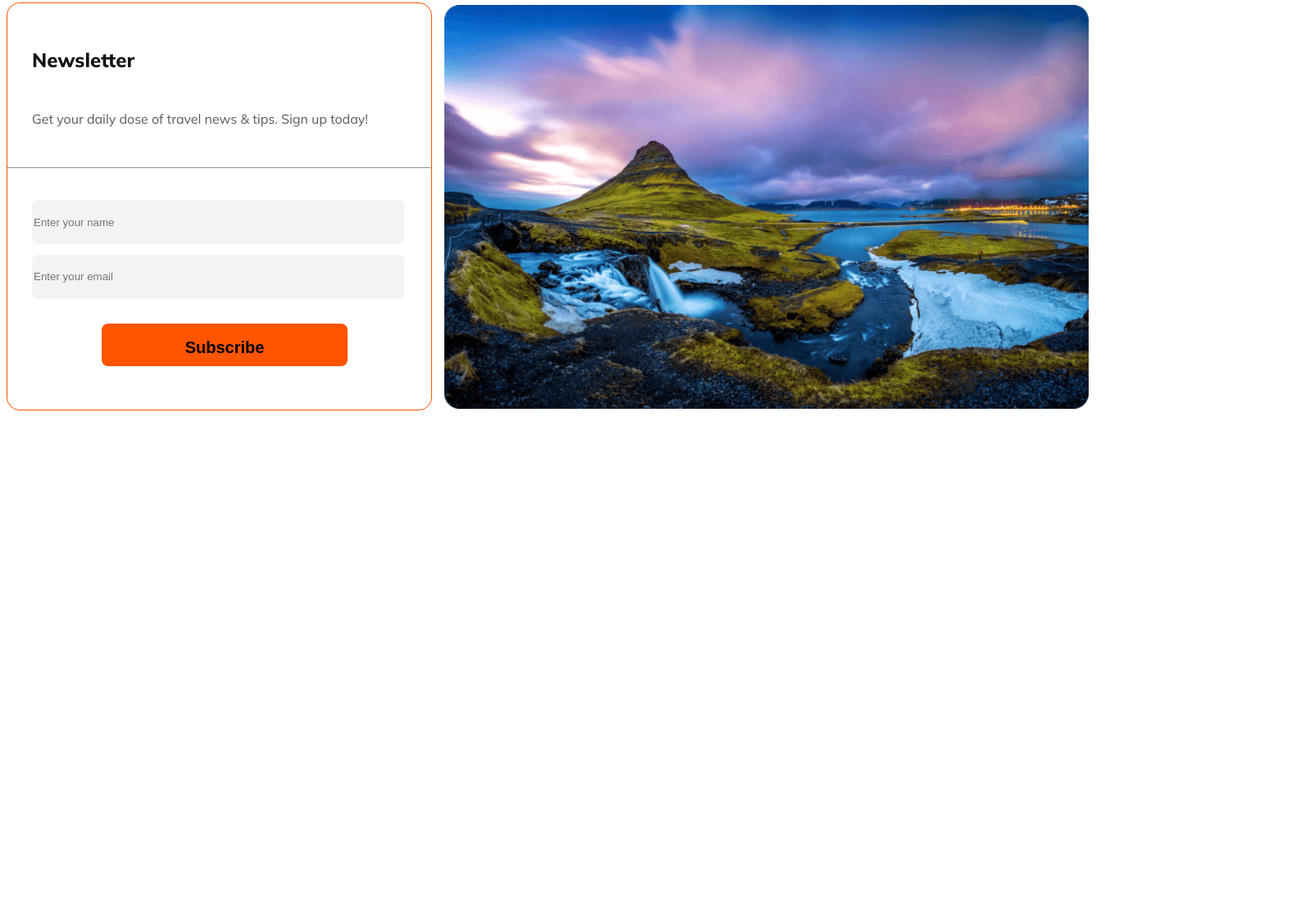
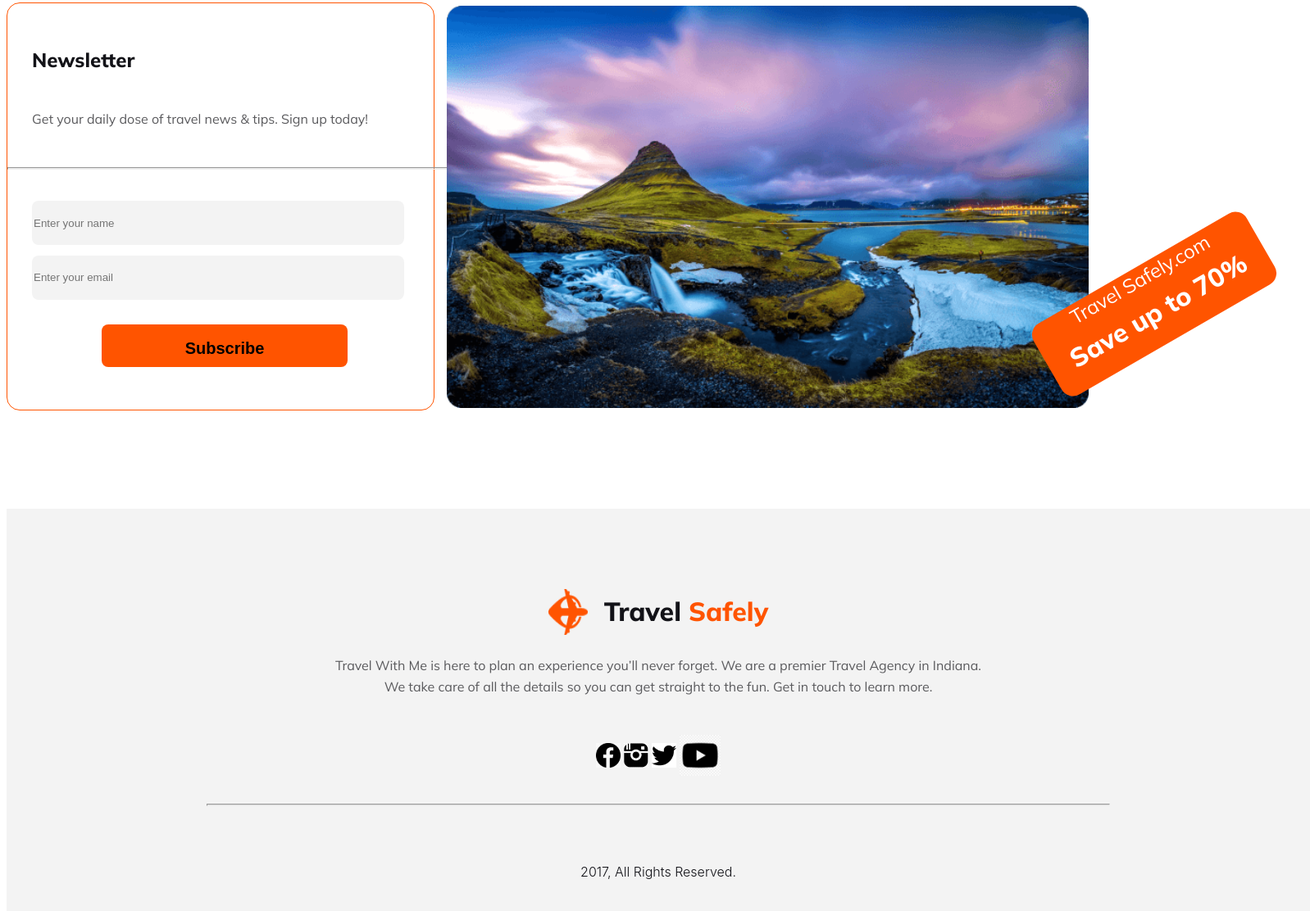
Before and after one commit to Anayet123344/Assignment-2, a plain HTML site: page index.html in a window 1280 px wide. Shown: the part 3582-4694 px from the top of the page at 82% size, 1598 px wide, since content can reach past the window. Before the commit the page ends 4091 px from the top, so only its background shows below. Drawn offline with Linux system fonts and the light colour scheme.

Commit message:
footer complete

```diff
--- a/index.html
+++ b/index.html
@@ -148,14 +148,41 @@
                 <br>
                 <input class="email" type="email" name="" id="" placeholder="Enter your email">
                 <br>
-                <button class="news-btn"><h2>Subscribe</h2></button>
+                <button class="news-btn">
+                    <h2>Subscribe</h2>
+                </button>
             </div>
             <img class="news-img" src="Images/Rectangle 8 (1).png" alt="">
 
         </section>
+        <div class="discount">
+            <h3 class="travel">Travel Safely.com</h3>
+            <h2 class="save">Save up to 70%</h2>
+
+
+        </div>
     </main>
     <footer>
+        <div class="footer-tital">
+            <div class="footer-head">
+                <img class="logo-fot" src="Images/Group 40071 (2).png" alt="">
+                <h3 class="footer-head-tital">Travel <span class="span-col">Safely</span></h3>
+            </div>
+            <p class="footer-dis">Travel With Me is here to plan an experience you’ll never forget. We are a premier
+                Travel Agency in Indiana.<br> We take care of all the details so you can get straight to the fun. Get in
+                touch to learn more. </p>
+            <div class="footer-logo">
+                <img class="footer-img" src="Images/fb.png.jpg" alt="">
+                <img class="footer-img" src="Images/instragram.png" alt="">
+                <img class="footer-img" src="Images/twiter.png" alt="">
+                <img class="footer-img-pic" src="Images/youtube.png" alt="">
+            </div>
+            <hr>
+            <div>
+                <h3 class="footer-end">2017, All Rights Reserved.</h3>
+            </div>
 
+        </div>
     </footer>
 </body>
 
--- a/style/style.css
+++ b/style/style.css
@@ -507,3 +507,117 @@ hr {
     margin-left: 115px;
     border: none;
 }
+
+.discount {
+    background-color: #FF5400;
+    width: 300px;
+    height: 100px;
+    text-align: center;
+    border-radius: 16px;
+    position: relative;
+    top: -200px;
+    right: -1250px;
+    rotate: -30deg;
+
+}
+
+.travel {
+    color: #FFF;
+    text-align: center;
+    font-family: Mulish;
+    font-size: 24px;
+    font-style: normal;
+    font-weight: 400;
+    line-height: normal;
+    margin-top: 20px;
+}
+
+.save {
+    color: #FFF;
+    font-family: Mulish;
+    font-size: 32px;
+    font-style: normal;
+    font-weight: 800;
+    line-height: normal;
+    margin-top: -15px;
+}
+
+footer {
+    width: 1590px;
+    height: 500px;
+    align-items: center;
+    justify-content: center;
+    margin: auto;
+    background: rgba(19, 19, 24, 0.05);
+}
+
+.footer-head {
+    display: flex;
+    align-items: center;
+    justify-content: center;
+}
+
+.logo-fot {
+    width: 48px;
+    height: 56.008px;
+    padding-top: 40px;
+    padding-right: 20px;
+    margin-top: 50px;
+}
+
+.footer-head-tital {
+    color: var(--Dark-01, #131318);
+    font-family: Mulish;
+    font-size: 32px;
+    font-style: normal;
+    font-weight: 800;
+    line-height: normal;
+    position: relative;
+    top: 15px;
+    margin-top: 90px;
+}
+
+.footer-dis {
+    color: #5A5A5D;
+    text-align: center;
+    font-family: Mulish;
+    font-size: 16px;
+    font-style: normal;
+    font-weight: 400;
+    line-height: 26px;
+}
+
+.footer-logo {
+    text-align: center;
+    padding: 40px;
+    margin-top: -20px;
+
+}
+
+.footer-img {
+    width: 30px;
+    height: 30px;
+}
+
+.footer-img-pic {
+    width: 50px;
+    position: relative;
+    top: 10px;
+}
+
+hr {
+    background: rgba(19, 19, 24, 0.10);
+    width: 1100px;
+    height: 1px;
+}
+
+.footer-end {
+    color: #131318;
+    font-family: Inter;
+    font-size: 16px;
+    font-style: normal;
+    font-weight: 300;
+    line-height: normal;
+    text-align: center;
+    margin-top: 70px;
+}
```
Also changed, not shown: Images/fb.png.jpg (added), Images/instragram.png (added), Images/twiter.png (added), Images/youtube.png (added).
